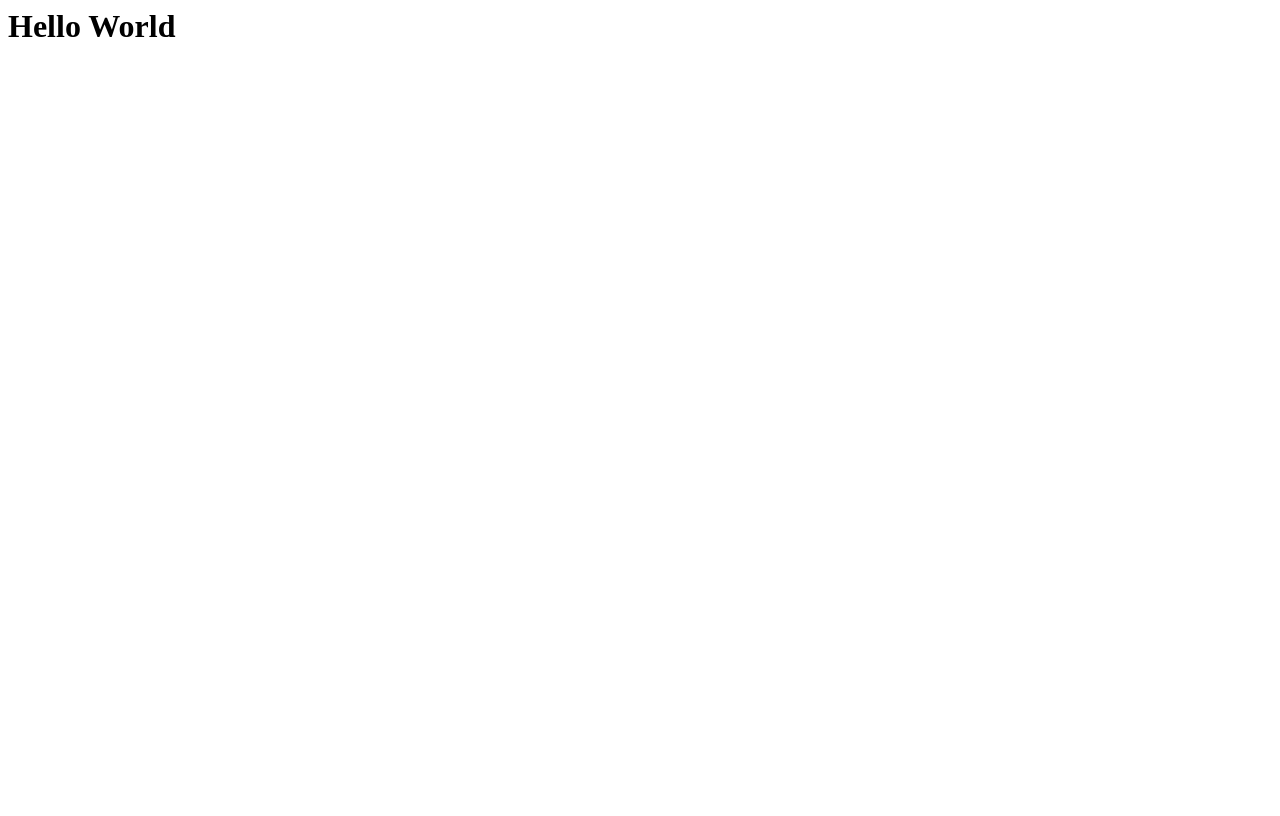
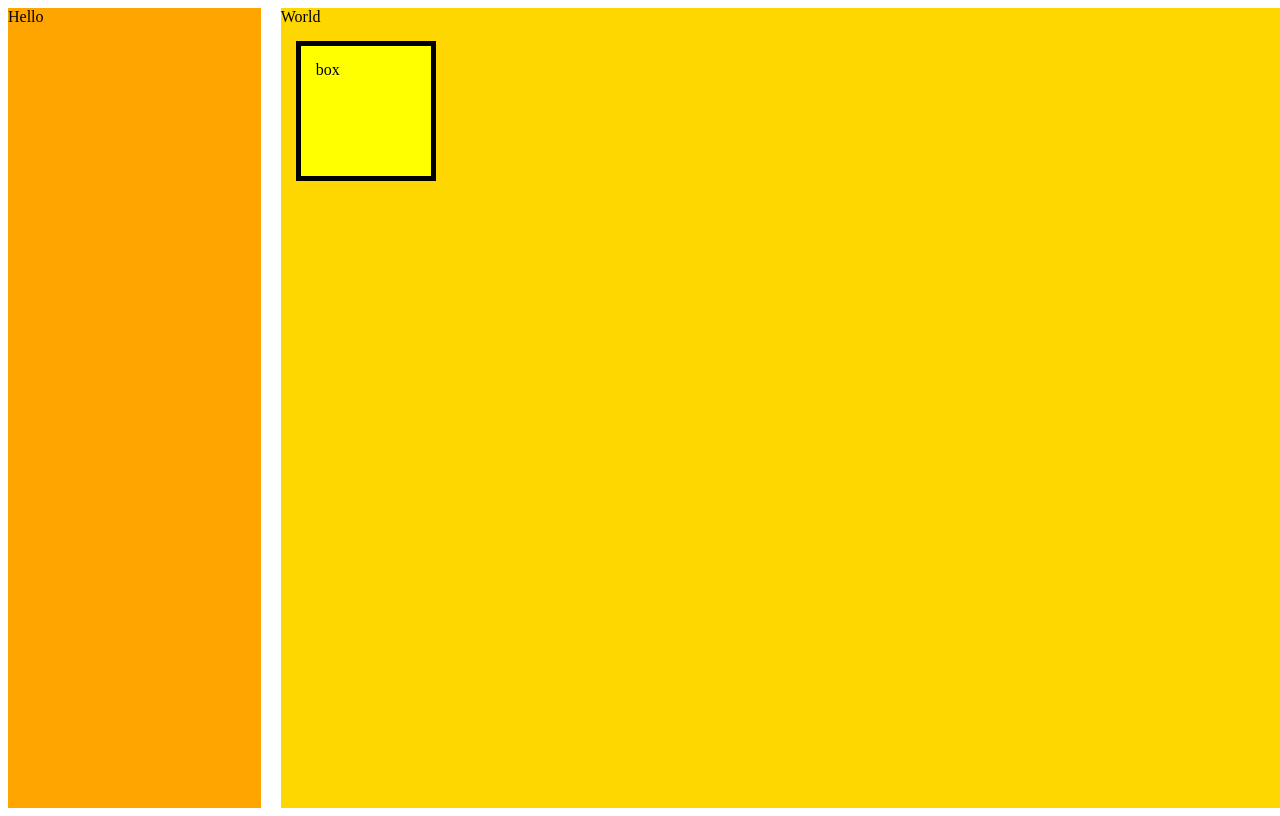
Before and after one commit to Qwertyyuio122/web-platform-c2zbj4, a plain HTML site: page index.html in a window 1280 px wide. Drawn offline with Linux system fonts and the light colour scheme.

Commit message:
1 file modified

```diff
--- a/index.html
+++ b/index.html
@@ -1,7 +1,35 @@
 <html>
   <head>
+    <style>
+      nav {
+        background: orange;
+      }
+      div.parent {
+        display: grid;
+        grid-template-columns: 20% 80%;
+        min-height: 100vh;
+        grid-gap: 20px;
+      }
+      div.child {
+        background: gold;
+      }
+      div.box {
+        width: 100px;
+        height: 100px;
+        background: yellow;
+        border: 5px solid black;
+        padding: 15px;
+        margin: 15px;
+      }
+    </style>
   </head>
   <body>
-    <h1>Hello World</h1>
+    <div class="parent">
+      <nav>Hello</nav>
+      <div class="child">
+        World
+        <div class="box">box</div>
+      </div>
+    </div>
   </body>
 </html>
```
